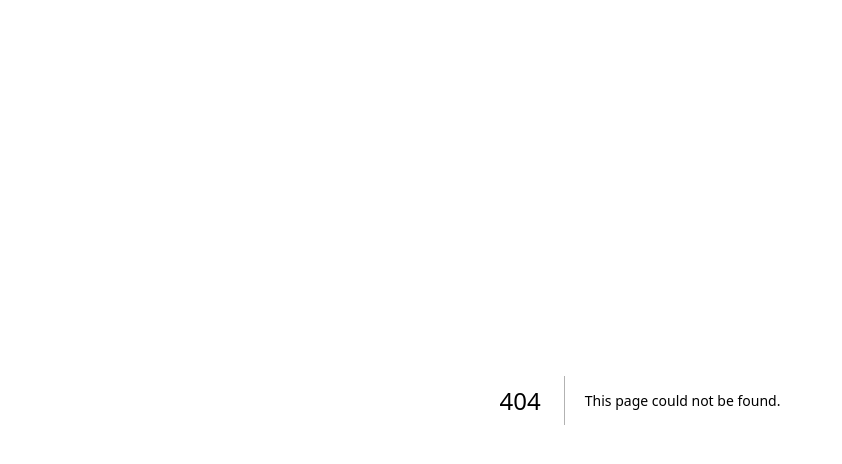
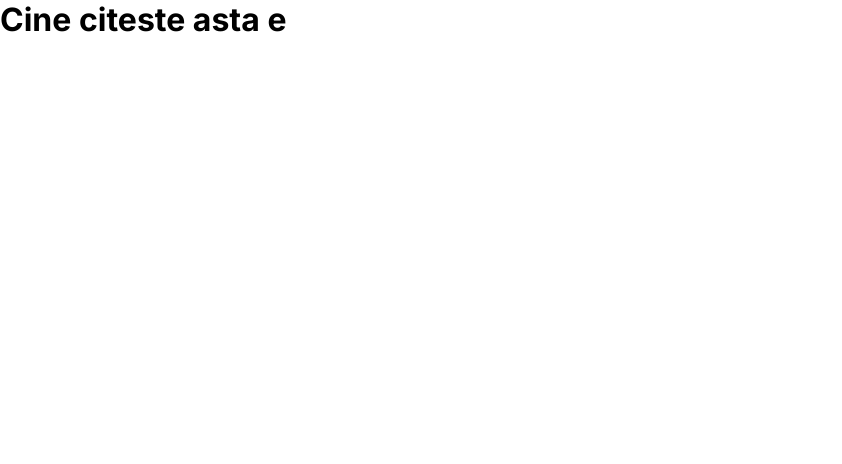
Before and after one commit to swa-assignments/assigment-3, a Next.js app in the folder client/: page /board in a window 1280 px wide. Before the commit this address had no page. Shown: the top 464 px of the page, without its empty margins (0-842 px from the left). Built offline with nearby package versions, Linux system fonts and the light colour scheme.

Commit message:
Create page.tsx

```diff
--- /dev/null
+++ b/client/app/board/page.tsx
@@ -0,0 +1,9 @@
+import React from 'react';
+import { useSelector } from 'react-redux';
+
+const BoardView = () => {
+  return(<h1>Cine citeste asta e </h1>)
+
+}
+
+export default BoardView;
```
